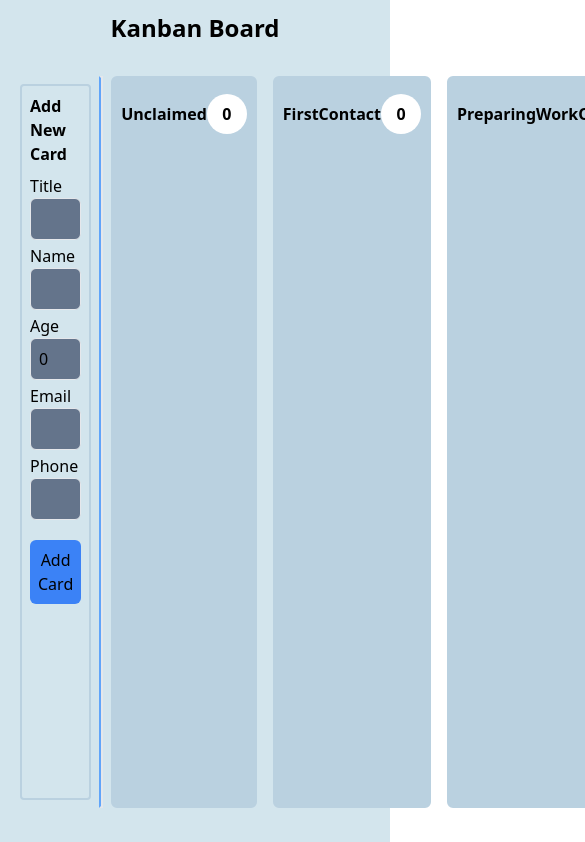
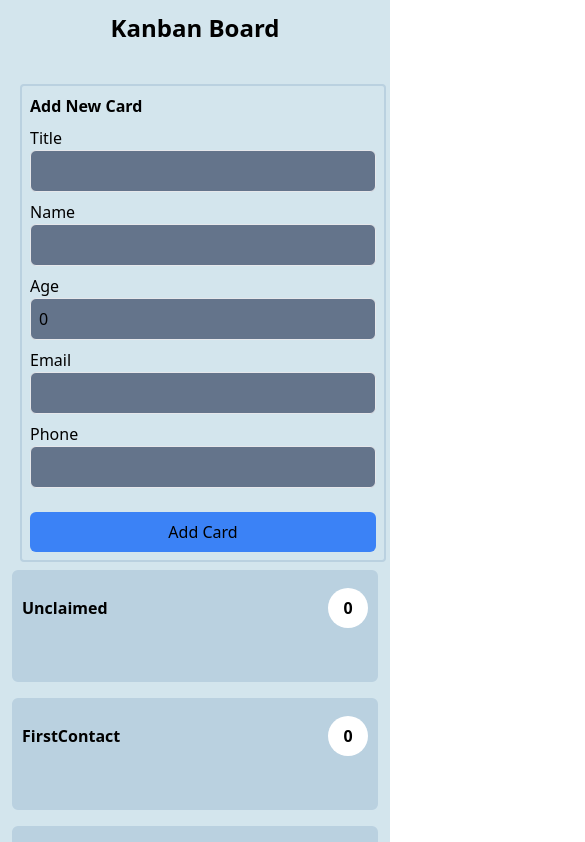
Before and after one commit to SayedShehata1/Kanban-Board, a React (Vite) app: page / in a window 390 px wide. Shown: the top 842 px of the page, 585 px wide, since content can reach past the window. Built offline with nearby package versions, Linux system fonts and the light colour scheme.

Commit message:
style: :iphone: Make th App Responsive

```diff
--- a/src/App.tsx
+++ b/src/App.tsx
@@ -90,21 +90,21 @@ function App() {
 
     return (
         <div className="min-h-screen p-3 bg-[#d3e5ed]">
-            <header className="flex flex-col items-center justify-center mb-8 text-2xl text-balck">
+            <header className="flex flex-col items-center justify-center mb-8 text-2xl text-black">
                 <b>Kanban Board</b>
             </header>
 
-            <div className="flex text-balck">
+            <div className="flex flex-col text-black md:flex-row md:space-x-4">
                 {/* Form Section */}
                 <Form
                     onSubmit={onSubmit}
                     editMode={editMode}
                     defaultValue={defaultValue}
                 />
-                <span className="mr-2 border-2 border-l-blue-400"></span>
+                <span className="hidden mr-2 border-2 md:inline-block border-l-blue-400"></span>
                 {/* Kanban Board Section */}
                 <div className="flex flex-col w-full text-center">
-                    <div className="flex flex-row justify-between h-full gap-4">
+                    <div className="flex flex-col flex-wrap justify-between h-full gap-4 lg:flex-row">
                         {(Object.keys(cards) as (keyof typeof cards)[]).map(
                             (columnName) => (
                                 <KanbanColumn
--- a/src/components/Form.tsx
+++ b/src/components/Form.tsx
@@ -51,14 +51,14 @@ const Form: React.FC<FormProps> = ({ onSubmit, editMode, defaultValue }) => {
         reset();
     };
     return (
-        <div className="flex flex-col md:w-[282px] gap-2 p-2 m-2 rounded border-2 border-[#bad1e0]">
+        <div className="flex flex-col w-full md:w-[280px] gap-2 p-2 m-2 rounded border-2 border-[#bad1e0]">
             <b>{editMode ? 'Edit Card' : 'Add New Card'}</b>
             <form
                 onSubmit={handleSubmit(submitHandler)}
-                className="flex flex-col gap-1 "
+                className="flex flex-col gap-2 "
             >
                 <div>
-                    <label className="block ">Title</label>
+                    <label>Title</label>
                     <input
                         type="text"
                         {...register('title')}
@@ -70,7 +70,7 @@ const Form: React.FC<FormProps> = ({ onSubmit, editMode, defaultValue }) => {
                 </div>
 
                 <div>
-                    <label className="block ">Name</label>
+                    <label>Name</label>
                     <input
                         type="text"
                         {...register('name')}
@@ -82,7 +82,7 @@ const Form: React.FC<FormProps> = ({ onSubmit, editMode, defaultValue }) => {
                 </div>
 
                 <div>
-                    <label className="block ">Age</label>
+                    <label>Age</label>
                     <input
                         type="number"
                         {...register('age')}
@@ -96,7 +96,7 @@ const Form: React.FC<FormProps> = ({ onSubmit, editMode, defaultValue }) => {
                 </div>
 
                 <div>
-                    <label className="block ">Email</label>
+                    <label>Email</label>
                     <input
                         type="email"
                         {...register('email')}
@@ -108,7 +108,7 @@ const Form: React.FC<FormProps> = ({ onSubmit, editMode, defaultValue }) => {
                 </div>
 
                 <div>
-                    <label className="block ">Phone</label>
+                    <label>Phone</label>
                     <input
                         type="text"
                         {...register('phone')}
--- a/src/components/KanbanColumn.tsx
+++ b/src/components/KanbanColumn.tsx
@@ -27,8 +27,8 @@ const KanbanColumn: React.FC<KanbanColumnProps> = ({
     onEdit,
     onMoveCard
 }) => (
-    <div className="flex-1">
-        <div className="flex flex-col w-full h-[calc(100vh-7rem)] px-2 py-4 text-black border-2 border-[#bad1e0] rounded-md bg-[#bad1e0]">
+    <div className="flex-1 min-w-full md:min-w-[250px]">
+        <div className="flex flex-col w-full max-h-[calc(100vh-7rem)] px-2 py-4 text-black border-2 border-[#bad1e0] rounded-md bg-[#bad1e0]">
             <div className="flex items-center justify-between pb-3">
                 <b>{title}</b>
                 <span className="flex items-center justify-center w-10 h-10 font-bold bg-white rounded-full">
@@ -57,7 +57,7 @@ const KanbanColumn: React.FC<KanbanColumnProps> = ({
                                             e.target.value as ColumnType
                                         )
                                     }
-                                    className="p-1 mx-auto text-white border rounded-md bg-slate-950"
+                                    className="p-1 text-white border rounded-md w-fit bg-slate-950"
                                 >
                                     <option value="Unclaimed">Unclaimed</option>
                                     <option value="FirstContact">
@@ -76,7 +76,7 @@ const KanbanColumn: React.FC<KanbanColumnProps> = ({
                                     onClick={() =>
                                         onEdit(index, title as ColumnType)
                                     }
-                                    className="mx-2 text-blue-500 hover:text-blue-700"
+                                    className="text-blue-500 hover:text-blue-700"
                                 >
                                     Edit
                                 </button>
```
